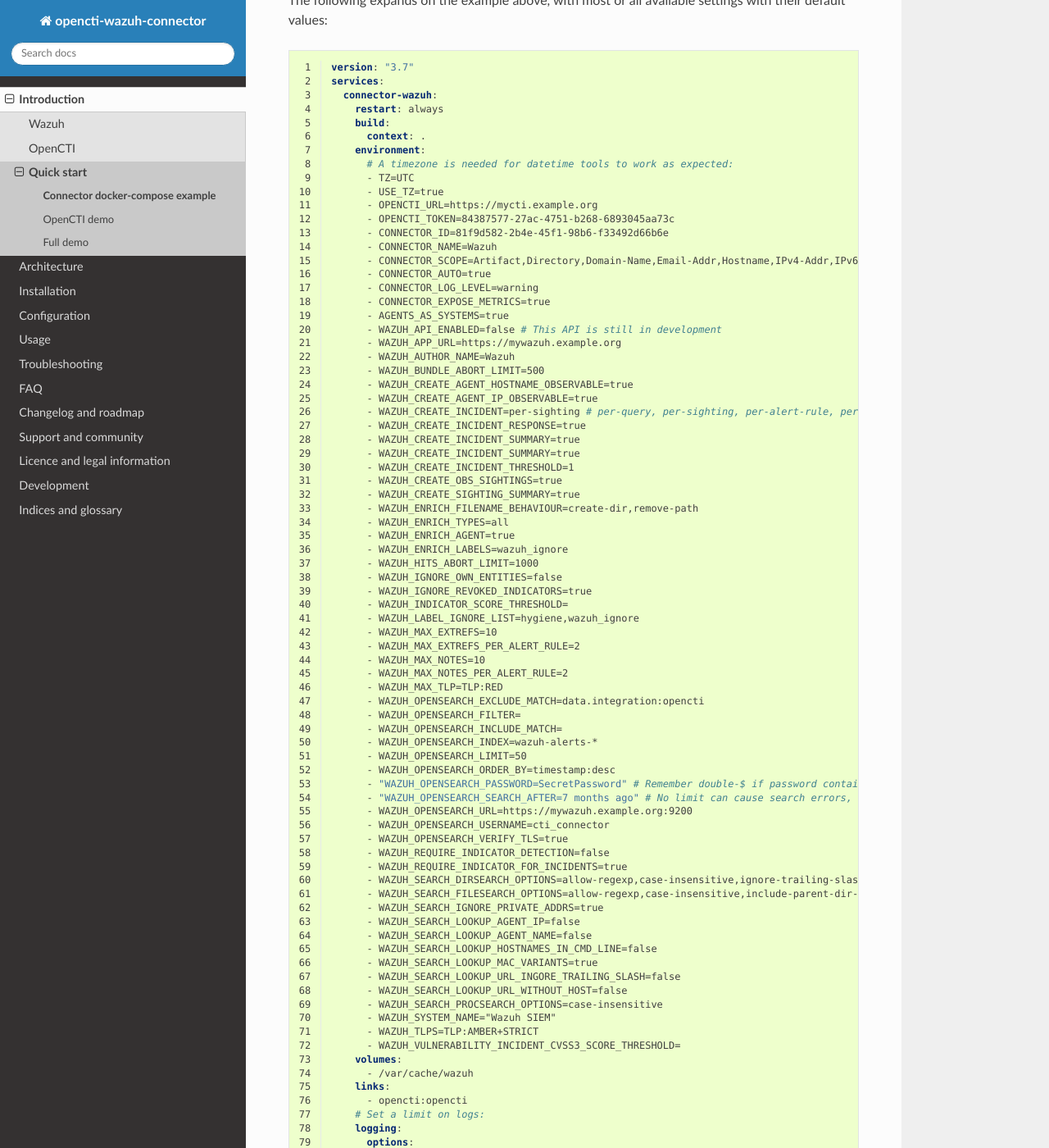
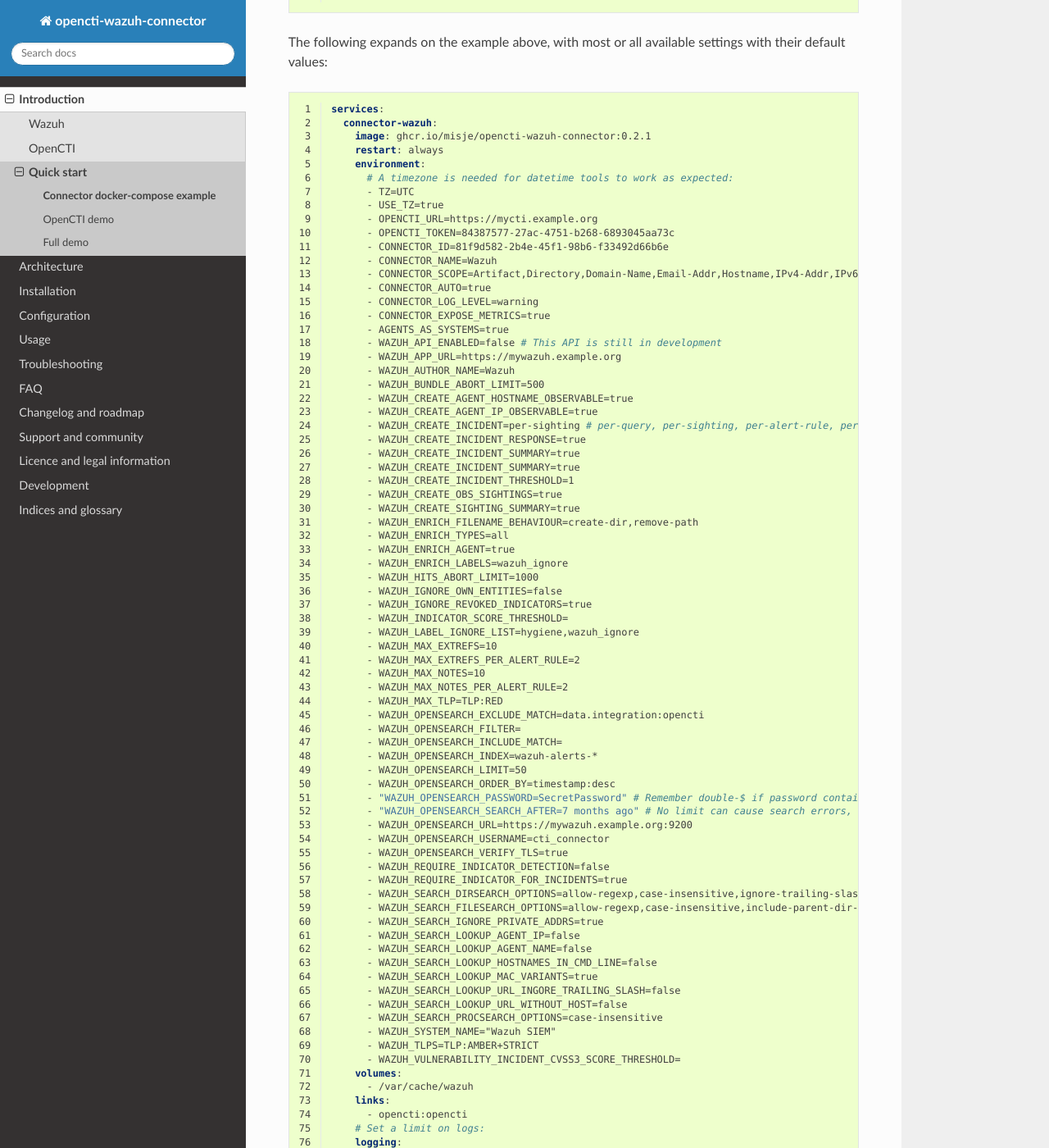
Before and after one commit to misje/opencti-wazuh-connector, a Sphinx documentation site: the page built from docs/source/connector-compose.rst, in a window 1280 px wide and 1400 px high, scrolled down 1020 px. Shown: the whole window at 82% size. Built offline with Sphinx 7.4.7 and the Read the Docs theme 2.0.0, drawn with Linux system fonts in a browser that asks for light colours; some of the changed text lies outside the part shown.

```diff
--- a/docs/source/connector-compose-simple.yml
+++ b/docs/source/connector-compose-simple.yml
@@ -1,7 +1,6 @@
-version: "3.7"
 services:
   connector-wazuh:
-    image: ghcr.io/misje/opencti-connector-wazuh:0.1.0
+    image: ghcr.io/misje/opencti-wazuh-connector:0.2.1
     restart: always
     environment:
       # A timezone is needed for datetime tools to work as expected:
@@ -25,3 +24,7 @@ services:
       - /var/cache/wazuh
     links:
       - opencti:opencti
+    # Set a limit on logs:
+    logging:
+      options:
+        max-size: 50m
--- a/docs/source/connector-compose.yml
+++ b/docs/source/connector-compose.yml
@@ -1,9 +1,7 @@
-version: "3.7"
 services:
   connector-wazuh:
+    image: ghcr.io/misje/opencti-wazuh-connector:0.2.1
     restart: always
-    build:
-      context: .
     environment:
       # A timezone is needed for datetime tools to work as expected:
       - TZ=UTC
```
Also changed, not shown: docs/source/full-demo-compose.yml (+6 -12 lines), docs/source/opencti-compose.yml (+3 -6 lines), 1 other file.
